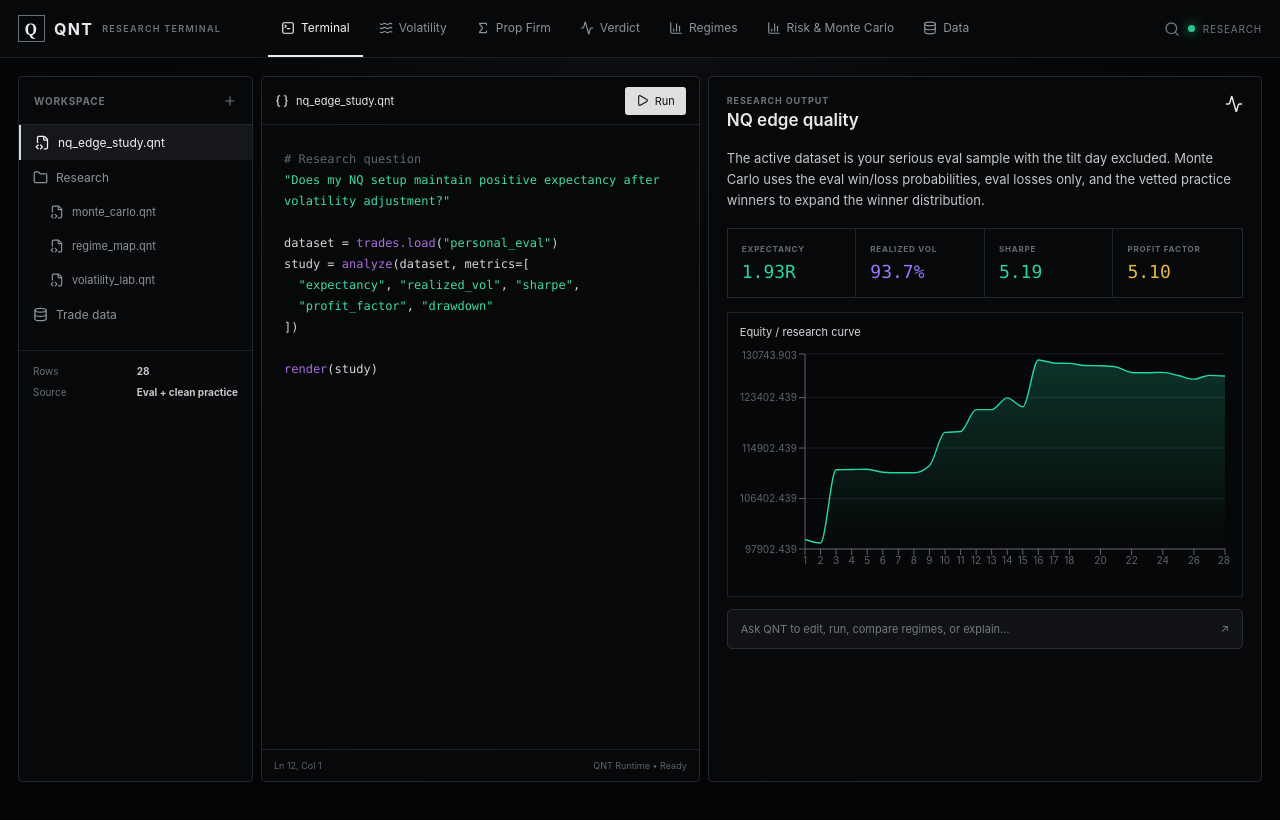
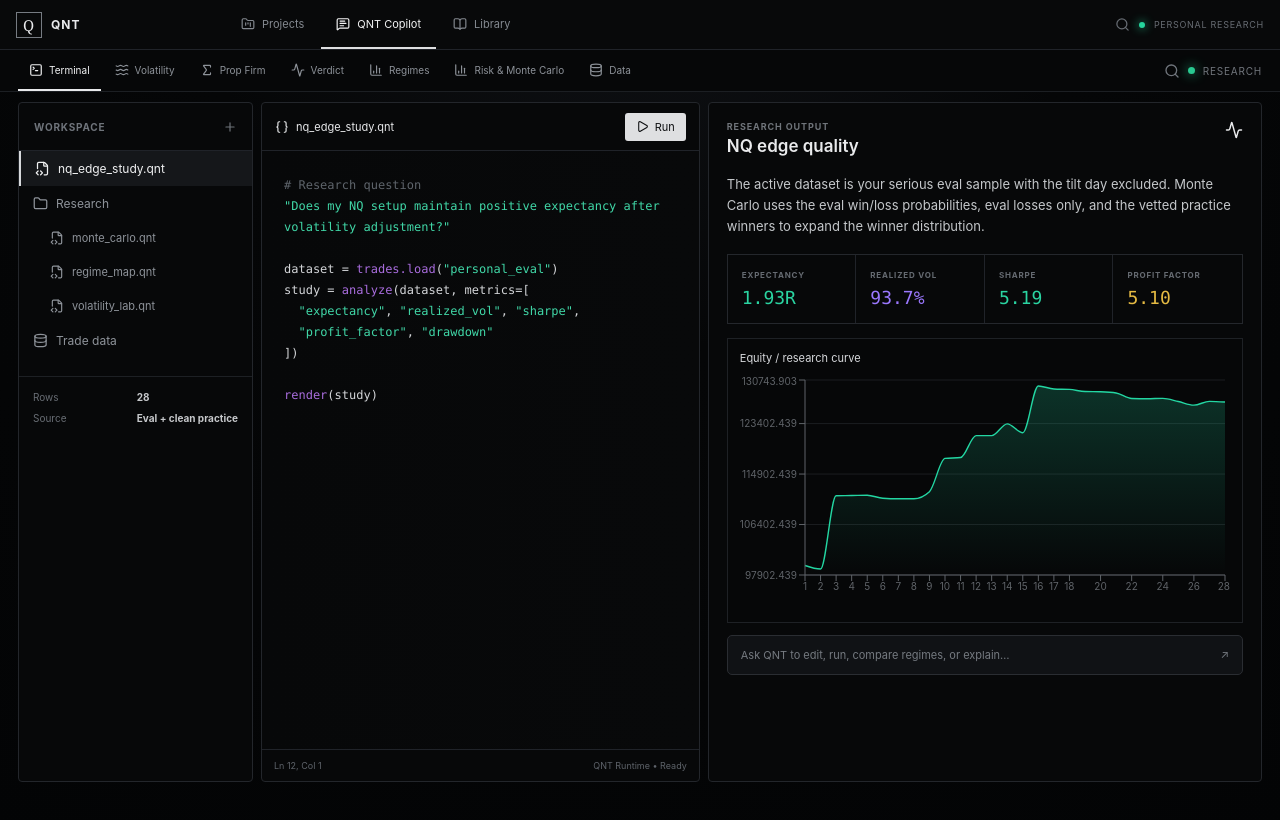
Before and after one commit to nelsonq313-cmyk/quant, a React (Vite) app: page / in a window 1280 px wide. Shown: the top 820 px of the page. Built offline with nearby package versions, Linux system fonts and the light colour scheme.

Commit message:
Use new research product shell around existing analytics app

```diff
--- a/src/main.jsx
+++ b/src/main.jsx
@@ -1,10 +1,11 @@
 import React, { useEffect, useState } from 'react';
 import ReactDOM from 'react-dom/client';
-import App from './App.jsx';
+import ProductShell from './ProductShell.jsx';
 import MonteCarloResearch from './MonteCarloResearch.jsx';
 import './styles.css';
 import './volatility.css';
 import './montecarlo.css';
+import './product-shell.css';
 
 function Root(){
   const [mcMode,setMcMode]=useState(null);
@@ -23,7 +24,7 @@ function Root(){
   },[]);
 
   return <>
-    <App />
+    <ProductShell />
     {mcMode&&<div className="qmcOverlay"><MonteCarloResearch propMode={mcMode==='prop'}/></div>}
   </>;
 }
```
